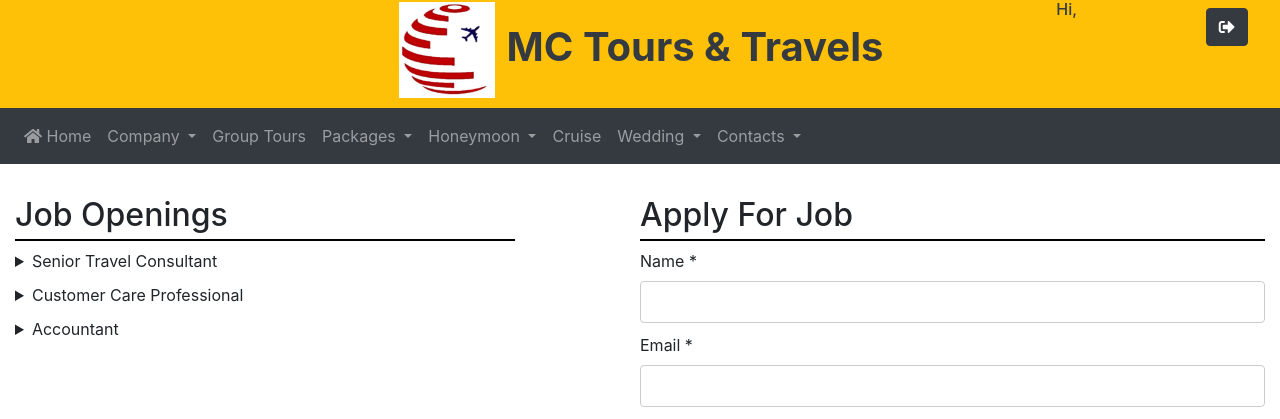
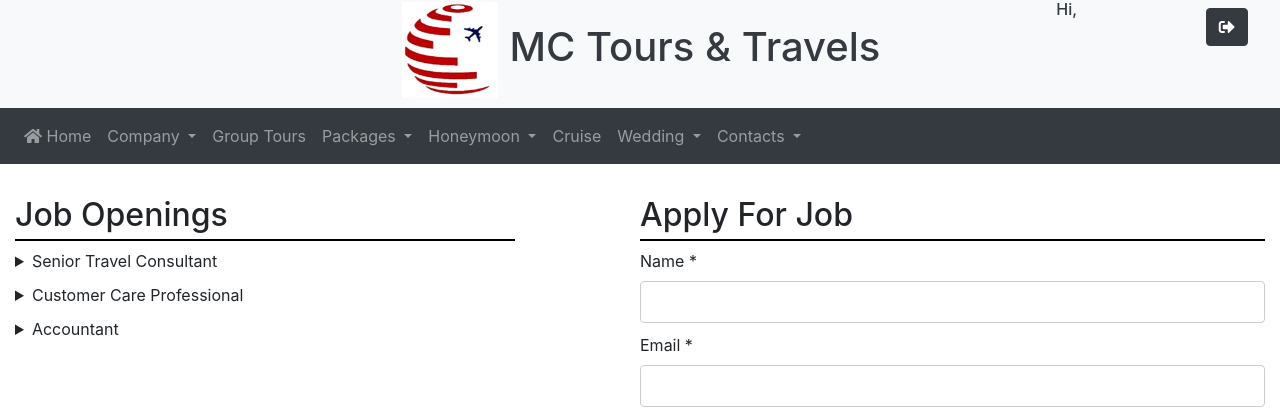
Before and after one commit to josevinoth/bvm_tours_travel_v1.0, a Django app: template tt_project/tt_app/templates/tt_html/careers.html in a window 1280 px wide. Shown: the top 419 px of the page. Run offline with Django 3.2, Linux system fonts and the light colour scheme; the template is opened without the code that fills it, so the values that code supplies are empty; some libraries are stand-ins or nearby versions.

Commit message:
commit-Jose (15-Aug-24) logo and base.html updated

```diff
--- a/tt_project/tt_app/static/all.css
+++ b/tt_project/tt_app/static/all.css
@@ -1,5 +1,12 @@
-@import url('https://fonts.googleapis.com/css2?family=Heebo:wght@300&display=swap');
-/*font-family: 'Yaldevi', sans-serif;*/
+body {
+    font-family: 'Georgia', 'Times New Roman', Times, serif;
+    font-size: 16px;
+    line-height: 1.6;
+    color: #333;
+    text-align: center;
+    margin: 0;
+    padding: 0;
+}
 
 
 .card_animation {
@@ -8,3 +15,9 @@
     object-fit: cover;
     transition: transform 0.3s;
 }
+
+.logo {
+    width: auto; /* Adjust size as needed */
+    height: auto;
+    background: transparent; /* Ensures the image background is transparent */
+}
--- a/tt_project/tt_app/templates/tt_html/base.html
+++ b/tt_project/tt_app/templates/tt_html/base.html
@@ -2,7 +2,7 @@
 <html lang="en">
 <head>
     <meta charset="UTF-8">
-    <title>Web Application</title>
+    <title>MC Tours & Traverls</title>
     <!-- Fontawesome cdn -->
     <link href="https://cdnjs.cloudflare.com/ajax/libs/font-awesome/5.15.4/css/all.min.css" rel="stylesheet">
     <!-- Bootstrap CSS -->
@@ -26,14 +26,14 @@
 
 </head>
 <body style=" ">
-<div class="bg-warning text-dark">
+<div class="bg-light text-dark">
     <div class="container-fluid">
         <div class="row text-center">
             <div class="title_style col-3" >
                 <h1 style="font-weight:Bold;"></h1>
             </div>
             <div class="col-6" >
-                <h1 style="font-weight: Bold;"><img src="/media/MC_Tours_travels_1.jpg" style="width:100px;height:100px;padding:2px;margin-right:10px;">MC Tours & Travels</h1>
+                <h1 class="logo"><img src="/media/MC_Tours_travels_1.jpg" style="width:100px;height:100px;padding:2px;margin-right:10px;">MC Tours & Travels</h1>
             </div>
             <div class="col-2" >
                 <h6>Hi, </h6>
--- a/tt_project/tt_app/templates/tt_html/group_tours.html
+++ b/tt_project/tt_app/templates/tt_html/group_tours.html
@@ -2,7 +2,7 @@
 {% load widget_tweaks %}
 {% block content %}
 
-<body style="font-family: Arial, sans-serif; margin: 0; padding: 0; text-align: center;">
+<body>
 
     <!-- Banner Section -->
     <div style="width: 100%; background-color: #f5f5f5;">
```
